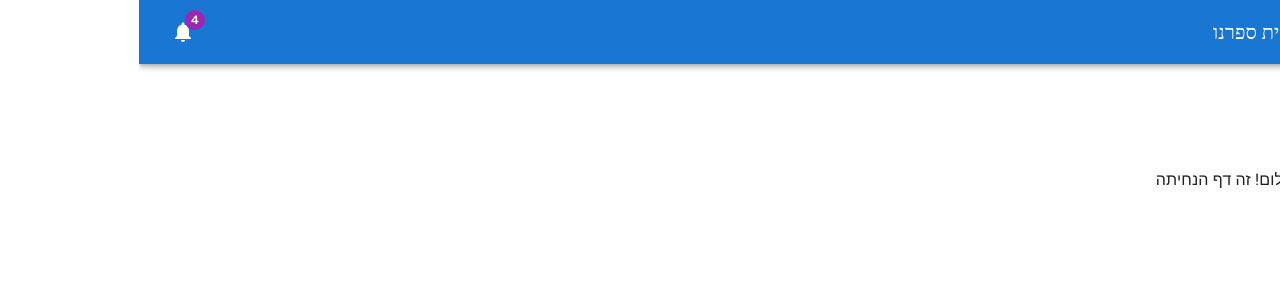
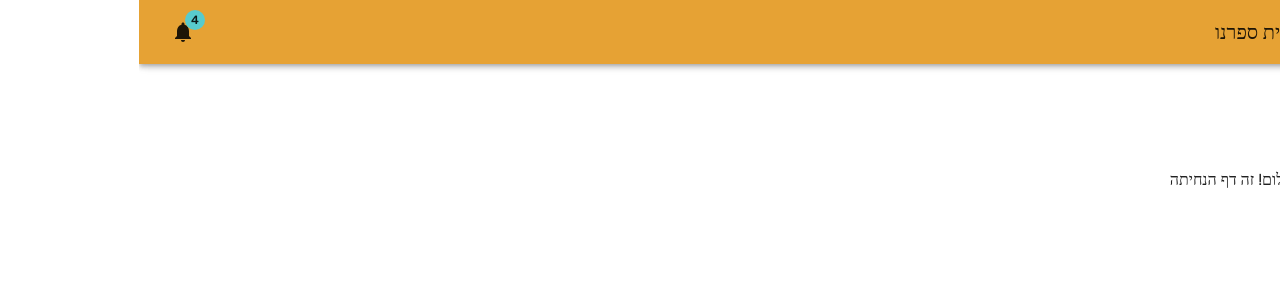
Before and after one commit to Gil-Mor97/Yes-In-Our-School, a React (Create React App) app: page / in a window 1280 px wide. Shown: the top 300 px of the page. Built offline with nearby package versions, Linux system fonts and the light colour scheme; no server answers.

Commit message:
added colors and image(s)

```diff
--- a/src/components/nav/ResponsiveNabvar.tsx
+++ b/src/components/nav/ResponsiveNabvar.tsx
@@ -20,6 +20,7 @@ import { auth } from "../../data/Db";
 import Button from "@mui/material/Button";
 import { AuthContext } from "../../context/AuthContext";
 import { useNavigate } from "react-router-dom";
+import theme from "../../theme";
 
 function Copyright(props: any) {
   return (
@@ -86,13 +87,6 @@ const Drawer = styled(MuiDrawer, {
   },
 }));
 
-const mdTheme = createTheme({
-  direction: "rtl",
-  typography: {
-    fontFamily: '"Rubik"',
-  },
-});
-
 interface ResponsiveNavbarProps {
   children: React.ReactNode;
 }
@@ -114,7 +108,7 @@ export const ResponsiveNavbar: React.FC<ResponsiveNavbarProps> = ({
   const user = useContext(AuthContext);
 
   return (
-    <ThemeProvider theme={mdTheme}>
+    <ThemeProvider theme={theme}>
       <Box sx={{ display: "flex" }}>
         <CssBaseline />
         <AppBar dir="rtl" position="absolute" open={open}>
--- a/src/components/pages/homepage/HomePage.tsx
+++ b/src/components/pages/homepage/HomePage.tsx
@@ -9,12 +9,11 @@ import Container from "@mui/material/Container";
 import Grid from "@mui/material/Grid";
 import Paper from "@mui/material/Paper";
 import Link from "@mui/material/Link";
-
-const mdTheme = createTheme({ direction: "rtl" });
+import theme from "../../../theme";
 
 function DashboardContent() {
   return (
-    <ThemeProvider theme={mdTheme}>
+    <ThemeProvider theme={theme}>
       <Box sx={{ display: "flex" }}>
         <CssBaseline />
         <Box
--- a/src/components/pages/lp/LandingPage.tsx
+++ b/src/components/pages/lp/LandingPage.tsx
@@ -9,12 +9,11 @@ import Container from "@mui/material/Container";
 import Grid from "@mui/material/Grid";
 import Paper from "@mui/material/Paper";
 import Link from "@mui/material/Link";
-
-const mdTheme = createTheme({ direction: "rtl" });
+import theme from "../../../theme";
 
 function DashboardContent() {
   return (
-    <ThemeProvider theme={mdTheme}>
+    <ThemeProvider theme={theme}>
       <Box sx={{ display: "flex" }}>
         <CssBaseline />
         <Box
--- a/src/index.tsx
+++ b/src/index.tsx
@@ -1,17 +1,17 @@
-import * as React from 'react';
-import * as ReactDOM from 'react-dom/client';
-import CssBaseline from '@mui/material/CssBaseline';
-import { ThemeProvider } from '@mui/material/styles';
-import App from './App';
-import theme from './theme';
+import * as React from "react";
+import * as ReactDOM from "react-dom/client";
+import CssBaseline from "@mui/material/CssBaseline";
+import { ThemeProvider } from "@mui/material/styles";
+import App from "./App";
+import theme from "./theme";
 
-const rootElement = document.getElementById('root');
+const rootElement = document.getElementById("root");
 const root = ReactDOM.createRoot(rootElement!);
 
 root.render(
   <ThemeProvider theme={theme}>
     {/* CssBaseline kickstart an elegant, consistent, and simple baseline to build upon. */}
-    <CssBaseline />
+    {/* <CssBaseline /> */}
     <App />
-  </ThemeProvider>,
+  </ThemeProvider>
 );
--- a/src/theme.ts
+++ b/src/theme.ts
@@ -4,12 +4,15 @@ import { red } from '@mui/material/colors';
 // A custom theme for this app
 const theme = createTheme({
   direction: 'rtl',
+  typography: {
+    fontFamily: '"Rubik"',
+  },
   palette: {
     primary: {
-      main: '#556cd6',
+      main: '#e6a234',
     },
     secondary: {
-      main: '#19857b',
+      main: '#58cbcd',
     },
     error: {
       main: red.A400,
```
Also changed, not shown: src/assets/landing-page-image.jpg (added), src/assets/landing-page-image.webp (added).
